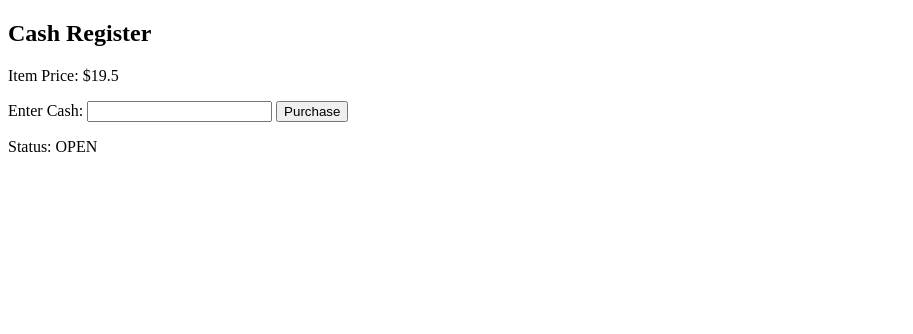
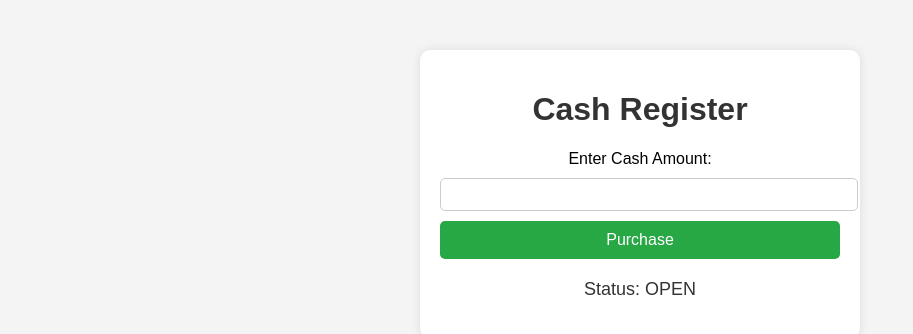
Before and after one commit to Adebozz/CashRegister, a plain HTML site: page index.html in a window 1280 px wide. Both pictures are taken after a click on the button "Purchase". Shown: the whole page, without its empty margins (0-913 px from the left). Drawn offline with Linux system fonts and the light colour scheme.

Commit message:
`Refactor cash register functionality and UI`

```diff
--- a/index.html
+++ b/index.html
@@ -4,17 +4,17 @@
     <meta charset="UTF-8">
     <meta name="viewport" content="width=device-width, initial-scale=1.0">
     <title>Cash Register</title>
-    <style href="styles.css"></style>
+    <link rel="stylesheet" href="styles.css">
 </head>
 <body>
-    <div id="container">
-        <h2>Cash Register</h2>
-        <p>Item Price: $<span id="price">19.5</span></p>
-        <label for="cash">Enter Cash:</label>
-        <input type="number" id="cash" min="0" step="0.01">
+    <div class="container">
+        <h1>Cash Register</h1>
+        <label for="cash">Enter Cash Amount:</label>
+        <input type="number" id="cash" min="0" step="0.01" />
         <button id="purchase-btn">Purchase</button>
         <p id="change-due"></p>
     </div>
+
     <script src="script.js"></script>
 </body>
 </html>
--- a/script.js
+++ b/script.js
@@ -1,49 +1,82 @@
-let price = 19.5;
+const price = 19.5;  // Item price
 let cid = [
-    ["PENNY", 1.01], ["NICKEL", 2.05], ["DIME", 3.1],
-    ["QUARTER", 4.25], ["ONE", 90], ["FIVE", 55],
-    ["TEN", 20], ["TWENTY", 60], ["ONE HUNDRED", 100]
+    ["PENNY", 1.01],
+    ["NICKEL", 2.05],
+    ["DIME", 3.1],
+    ["QUARTER", 4.25],
+    ["ONE", 90],
+    ["FIVE", 55],
+    ["TEN", 20],
+    ["TWENTY", 60],
+    ["ONE HUNDRED", 100]
 ];
 
-const currencyUnit = { "PENNY": 0.01, "NICKEL": 0.05, "DIME": 0.1, "QUARTER": 0.25,
-                       "ONE": 1, "FIVE": 5, "TEN": 10, "TWENTY": 20, "ONE HUNDRED": 100 };
+const currencyUnit = {
+    "PENNY": 0.01,
+    "NICKEL": 0.05,
+    "DIME": 0.1,
+    "QUARTER": 0.25,
+    "ONE": 1,
+    "FIVE": 5,
+    "TEN": 10,
+    "TWENTY": 20,
+    "ONE HUNDRED": 100
+};
 
-document.getElementById("purchase-btn").addEventListener("click", function() {
-    let cash = parseFloat(document.getElementById("cash").value);
-    let changeDue = cash - price;
-    if (cash < price) {
+document.getElementById("purchase-btn").addEventListener("click", () => {
+    let cashGiven = parseFloat(document.getElementById("cash").value);
+    let changeDue = cashGiven - price;
+    let totalCID = cid.reduce((sum, curr) => sum + curr[1], 0).toFixed(2);
+    let changeArr = [];
+
+    // Handle insufficient funds
+    if (cashGiven < price) {
         alert("Customer does not have enough money to purchase the item");
         return;
     }
-    if (cash === price) {
-        document.getElementById("change-due").innerText = "No change due - customer paid with exact cash";
+
+    // Exact payment case
+    if (cashGiven === price) {
+        document.getElementById("change-due").textContent = "No change due - customer paid with exact cash";
         return;
     }
-    let totalCid = cid.reduce((sum, item) => sum + item[1], 0).toFixed(2);
-    if (totalCid < changeDue) {
-        document.getElementById("change-due").innerText = "Status: INSUFFICIENT_FUNDS";
+
+    // Check if we have enough cash to give change
+    if (parseFloat(totalCID) < changeDue) {
+        document.getElementById("change-due").textContent = "Status: INSUFFICIENT_FUNDS";
         return;
     }
-    let changeArray = [];
-    let tempCid = [...cid].reverse();
-    for (let [unit, amount] of tempCid) {
+
+    // Try to return change with available denominations
+    for (let i = cid.length - 1; i >= 0; i--) {
+        let [unit, amountAvailable] = cid[i];
         let unitValue = currencyUnit[unit];
         let amountToReturn = 0;
-        while (changeDue >= unitValue && amount > 0) {
+
+        while (changeDue >= unitValue && amountAvailable > 0) {
             changeDue -= unitValue;
             changeDue = Math.round(changeDue * 100) / 100;
-            amount -= unitValue;
+            amountAvailable -= unitValue;
             amountToReturn += unitValue;
         }
-        if (amountToReturn > 0) changeArray.push([unit, amountToReturn]);
+
+        if (amountToReturn > 0) {
+            changeArr.push([unit, amountToReturn]);
+        }
     }
+
+    // If we cannot give exact change, return insufficient funds
     if (changeDue > 0) {
-        document.getElementById("change-due").innerText = "Status: INSUFFICIENT_FUNDS";
+        document.getElementById("change-due").textContent = "Status: INSUFFICIENT_FUNDS";
         return;
     }
-    if (totalCid == cash - price) {
-        document.getElementById("change-due").innerText = `Status: CLOSED ${changeArray.map(c => `${c[0]}: $${c[1]}`).join(" ")}`;
-    } else {
-        document.getElementById("change-due").innerText = `Status: OPEN ${changeArray.map(c => `${c[0]}: $${c[1]}`).join(" ")}`;
+
+    // If change equals total CID, return CLOSED status
+    if (parseFloat(totalCID) === cashGiven - price) {
+        document.getElementById("change-due").textContent = `Status: CLOSED ${changeArr.map(c => `${c[0]}: $${c[1]}`).join(" ")}`;
+        return;
     }
+
+    // Return OPEN status with change breakdown
+    document.getElementById("change-due").textContent = `Status: OPEN ${changeArr.map(c => `${c[0]}: $${c[1]}`).join(" ")}`;
 });
--- a/styles.css
+++ b/styles.css
@@ -1,33 +1,49 @@
 body {
     font-family: Arial, sans-serif;
+    text-align: center;
     background-color: #f4f4f4;
-    text-align: center;
-    margin: 50px;
+    margin: 0;
+    padding: 0;
 }
+
 .container {
+    max-width: 400px;
     background: white;
     padding: 20px;
+    margin: 50px auto;
     border-radius: 10px;
-    box-shadow: 0 0 10px rgba(0, 0, 0, 0.1);
-    display: inline-block;
+    box-shadow: 0px 0px 10px rgba(0, 0, 0, 0.1);
 }
+
+h1 {
+    color: #333;
+}
+
 input {
-    margin: 10px;
-    padding: 5px;
-    width: 100px;
+    width: 100%;
+    padding: 8px;
+    margin: 10px 0;
+    border: 1px solid #ccc;
+    border-radius: 5px;
 }
+
 button {
-    padding: 10px 20px;
-    background: #28a745;
+    width: 100%;
+    background-color: #28a745;
     color: white;
+    padding: 10px;
     border: none;
     cursor: pointer;
     border-radius: 5px;
+    font-size: 16px;
 }
+
 button:hover {
-    background: #218838;
+    background-color: #218838;
 }
+
 #change-due {
+    font-size: 18px;
+    color: #333;
     margin-top: 20px;
-    font-weight: bold;
 }
```
